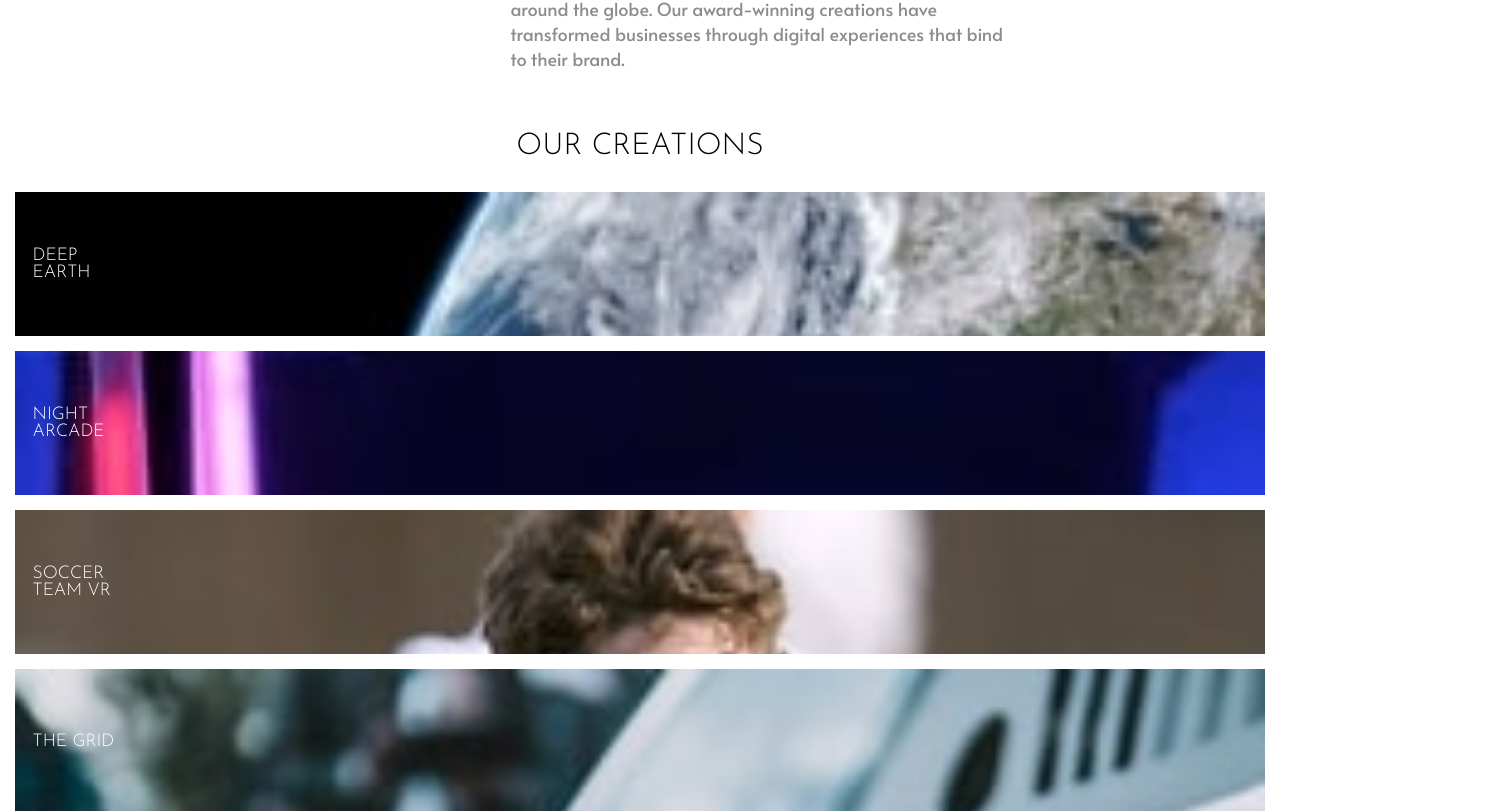
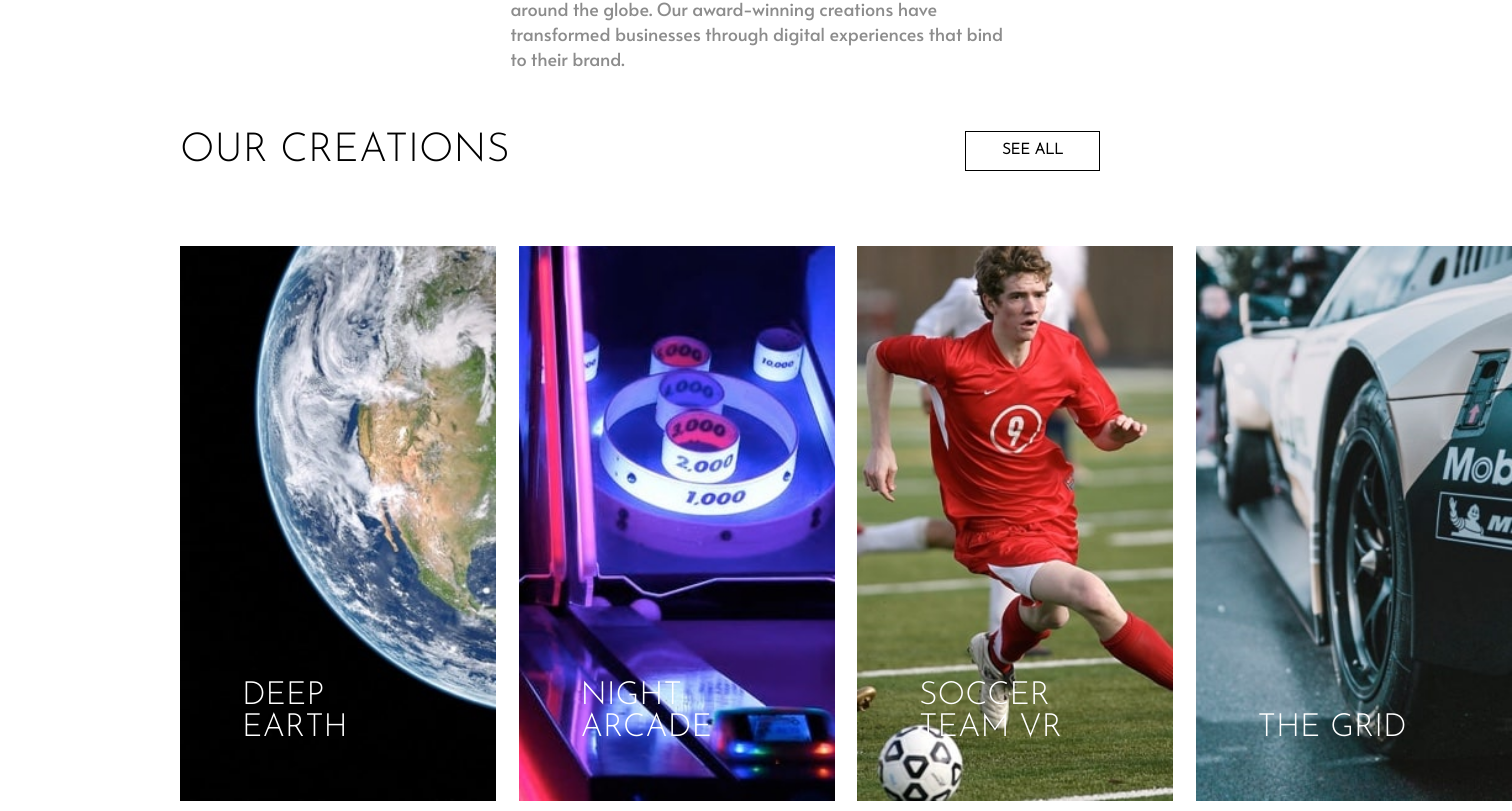
Before and after one commit to gracebir/loopstudio-landing, a React (Create React App) app: page / in a window 1280 px wide. Shown: the part 1469-2280 px from the top of the page, 1512 px wide, since content can reach past the window. Built offline with nearby package versions, Linux system fonts and the light colour scheme.

Commit message:
creation section desktop view

```diff
--- a/src/components/Creations/Card.js
+++ b/src/components/Creations/Card.js
@@ -12,6 +12,9 @@ const CardWrapper = styled.div`
     margin: 0;
     @media (min-width: 45em) {
       background-image: url(${props => `images/desktop/${props.imageurl}`});
+      height: 70vh;
+      align-items: flex-end;
+      padding: 2em 2em;
     }
 `
 
@@ -22,6 +25,9 @@ const Label = styled.h3`
     width: 8em;
     padding: 1em;
     text-transform: uppercase;
+    @media (min-width: 45em) {
+      font-size: 2rem;
+    }
 `
 
 const Card = ({label, imageurl}) => {
--- a/src/components/Creations/index.js
+++ b/src/components/Creations/index.js
@@ -4,9 +4,17 @@ import Card from './Card'
 const CreContainer = styled.div`
     background-color: var(--color-white);
     margin-bottom: 3em;
+    @media (min-width: 45em) {
+        padding: 0 12em;
+    }
 `
 const CreHeader = styled.div`
     margin-bottom: 1em;
+    @media (min-width: 45em) {
+        display: flex;
+        justify-content: space-between;
+        margin-bottom: 5em;
+    }
 `
 const CreaContent = styled.div`
     padding: 1em;
@@ -14,15 +22,24 @@ const CreaContent = styled.div`
     flex-direction: column;
     align-items: center;
     gap: 1em;
+    @media (min-width: 45em) {
+        padding: 0;
+        display: grid;
+        grid-template-columns: repeat(4, 1fr);
+        gap: 1.5em;
+    }
 `
 const Title = styled.h1`
     font-weight: 500;
     font-family: 'Josefin Sans', sans-serif;
     text-transform: uppercase;
     text-align: center;
+    @media (min-width: 45em) {
+        font-size: 40px;
+    }
 `
 
-const Button = styled.button`
+const MobileButton = styled.button`
     text-transform: uppercase;
     border: 1px solid var(--color-black);
     font-family: 'Josefin Sans', sans-serif;
@@ -36,6 +53,30 @@ const Button = styled.button`
         color: var(--color-white);
         background-color: var(--color-black);
     }
+    @media (min-width: 45em) {
+        display: none;
+    }
+`
+
+const DesktopButton = styled.button`
+    display: none;
+    @media (min-width: 45em) {
+        display: block;
+        text-transform: uppercase;
+        border: 1px solid var(--color-black);
+        font-family: 'Josefin Sans', sans-serif;
+        background-color: transparent;
+        font-weight: 700;
+        font-size: 15px;
+        width: 9em;
+        padding: .5em 1em;
+        line-height: 1.2;
+        &:hover{
+            color: var(--color-white);
+            background-color: var(--color-black);
+            cursor: pointer;
+        }
+    }
 `
 
 const Creations = () => {
@@ -43,6 +84,7 @@ const Creations = () => {
     <CreContainer>
         <CreHeader>
             <Title>our creations</Title>
+            <DesktopButton>see all</DesktopButton>
         </CreHeader>
         <CreaContent>
             <Card
@@ -69,9 +111,9 @@ const Creations = () => {
             <Card
             label='make it fisheye'
             imageurl='image-fisheye.jpg'/>
-            <Button>
+            <MobileButton>
                 see all
-            </Button>
+            </MobileButton>
         </CreaContent>
     </CreContainer>
   )
```
